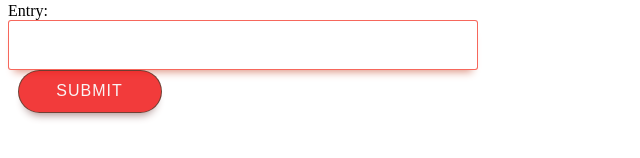
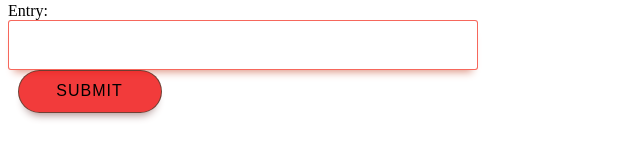
Before and after one commit to saaderana/YouTubeSearchAPIClickable, a plain HTML site: page index.html in a window 1280 px wide. Shown: the part 128-286 px from the top of the page, 0-640 px from the left. Drawn offline with nearby package versions, Linux system fonts and the light colour scheme.

Commit message:
Update index.css

```diff
--- a/index.css
+++ b/index.css
@@ -34,7 +34,6 @@
             text-transform: uppercase;
             letter-spacing: 1px;
             font-size: 16px;
-            color: #F9F4F4;
             margin-left: 0.6em;
             cursor: pointer;
             outline: none;
```
